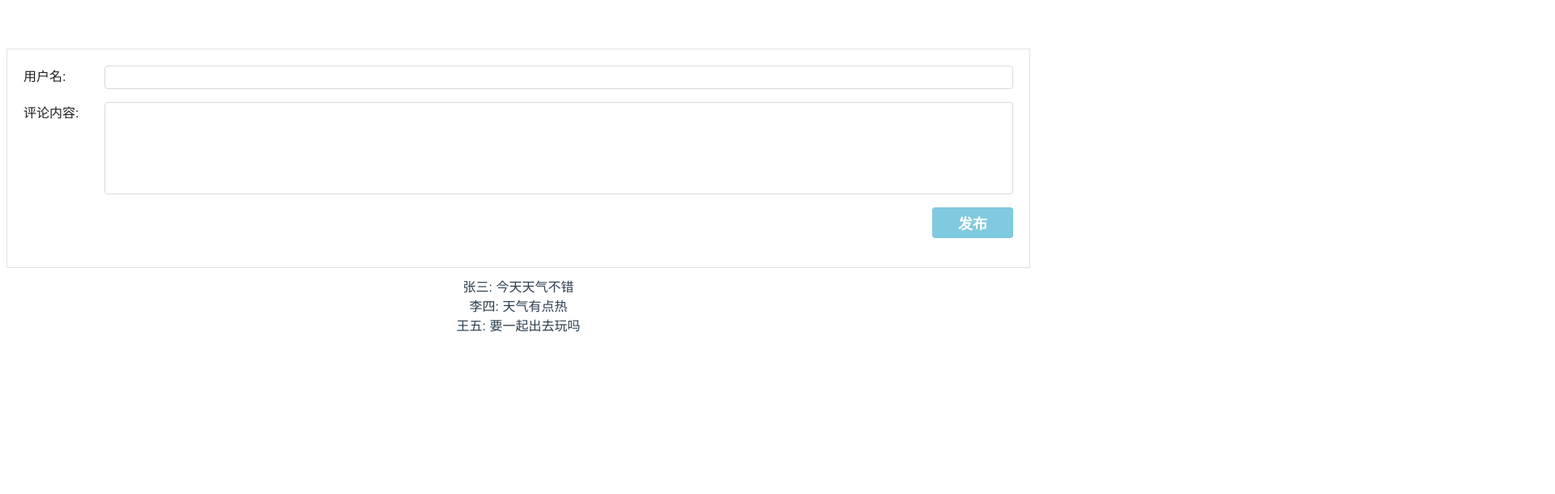
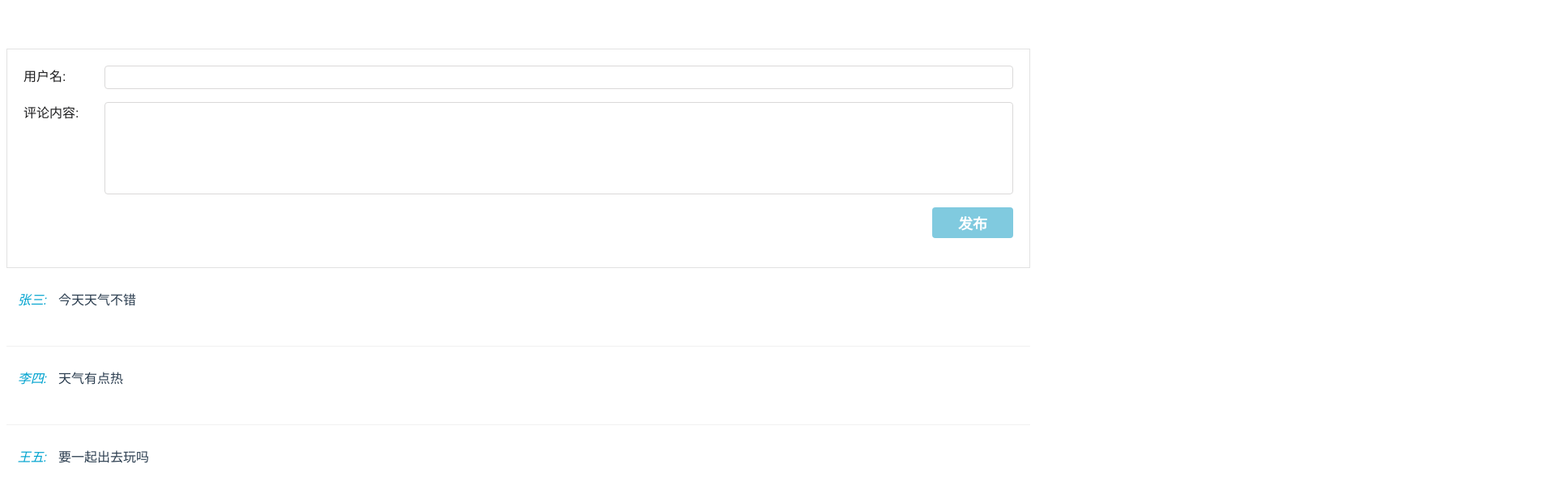
Before and after one commit to WangXiaoyugg/vue3-comment-demo, a Vue app: page / in a window 1280 px wide. Shown: the top 610 px of the page at 81% size, 1920 px wide, since content can reach past the window. Built offline with nearby package versions, Linux system fonts and the light colour scheme.

Commit message:
commentItem组件显示帖子

```diff
--- a/src/components/CommentItem.vue
+++ b/src/components/CommentItem.vue
@@ -1,10 +1,19 @@
 <template>
-  <div></div>
+  <div class="comment-item">
+    <div class="user">{{comment.username}}:</div>
+    <div class="content">{{comment.content}}</div>
+  </div>
 </template>
 
 <script>
 export default {
   name: "CommentItem",
+  props: {
+    comment: {
+      type: Object,
+      required: true
+    }
+  },
   setup() {
     return {};
   }
@@ -12,4 +21,27 @@ export default {
 </script>
 
 <style lang="less" scoped>
+.comment-item {
+  display: flex;
+  border-bottom: 1px solid #f1f1f1;
+  margin-bottom: 10px;
+  padding: 16px 0 10px;
+  min-height: 60px;
+  font-size: 16px;
+
+  > .content {
+    margin: 0;
+    word-wrap: break-word;
+    word-break: break-all;
+    min-width: 4504px;
+    text-align: left;
+    flex: 1;
+  }
+  > .user {
+    flex-basis: 4em;
+    flex-shrink: 0;
+    color: #00a3cf;
+    font-style: italic;
+  }
+}
 </style>
--- a/src/components/CommentList.vue
+++ b/src/components/CommentList.vue
@@ -1,7 +1,6 @@
 <template>
-  <div v-for="(comment, index) in comments" :key="index">
-    <div>{{comment.username}}: {{comment.content}}</div>
-    <CommentItem></CommentItem>
+  <div v-for="(comment, index) in comments" :key="index" class="comment-list">
+    <CommentItem :comment="comment"></CommentItem>
   </div>
 </template>
 
@@ -27,4 +26,10 @@ export default {
 </script>
 
 <style lang="less" scoped>
+.comment-list {
+  background-color: #fff;
+  min-width: 520px;
+  margin: 10px auto;
+  font-size: 16px;
+}
 </style>
```
